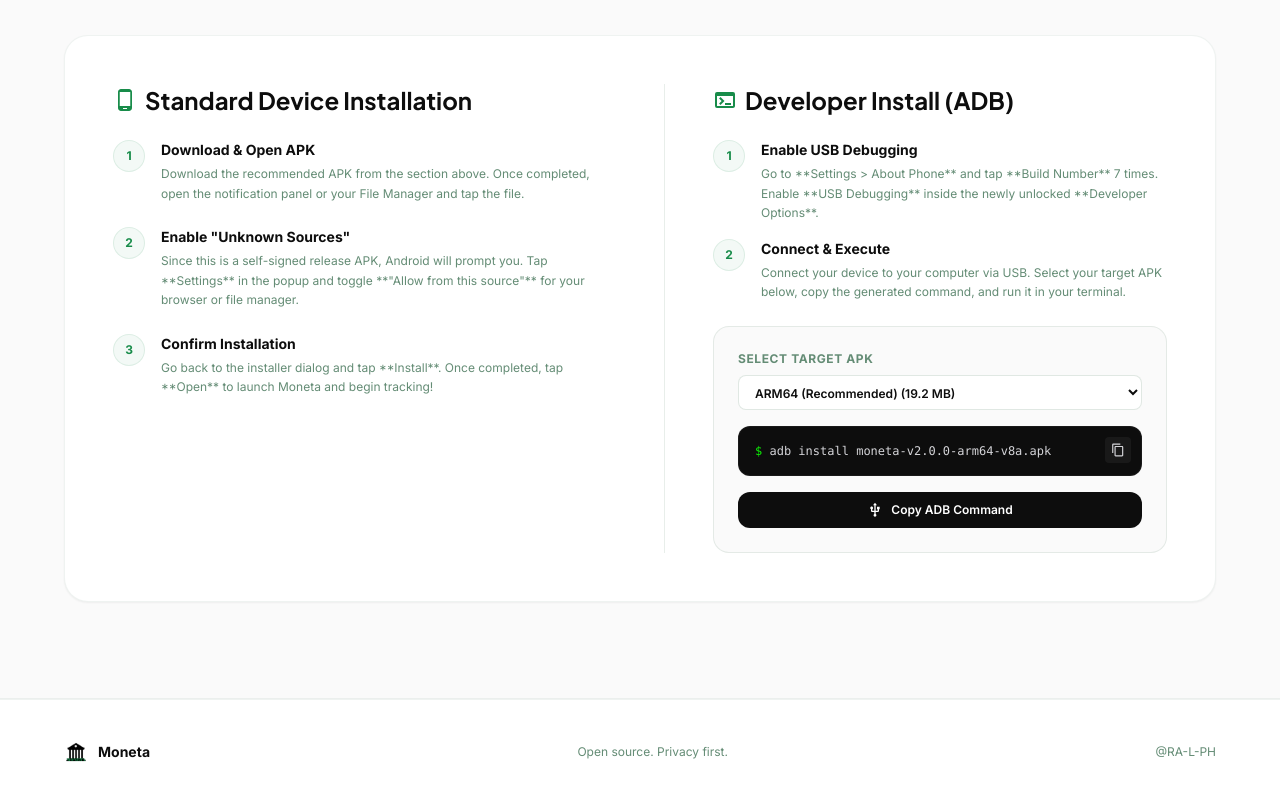
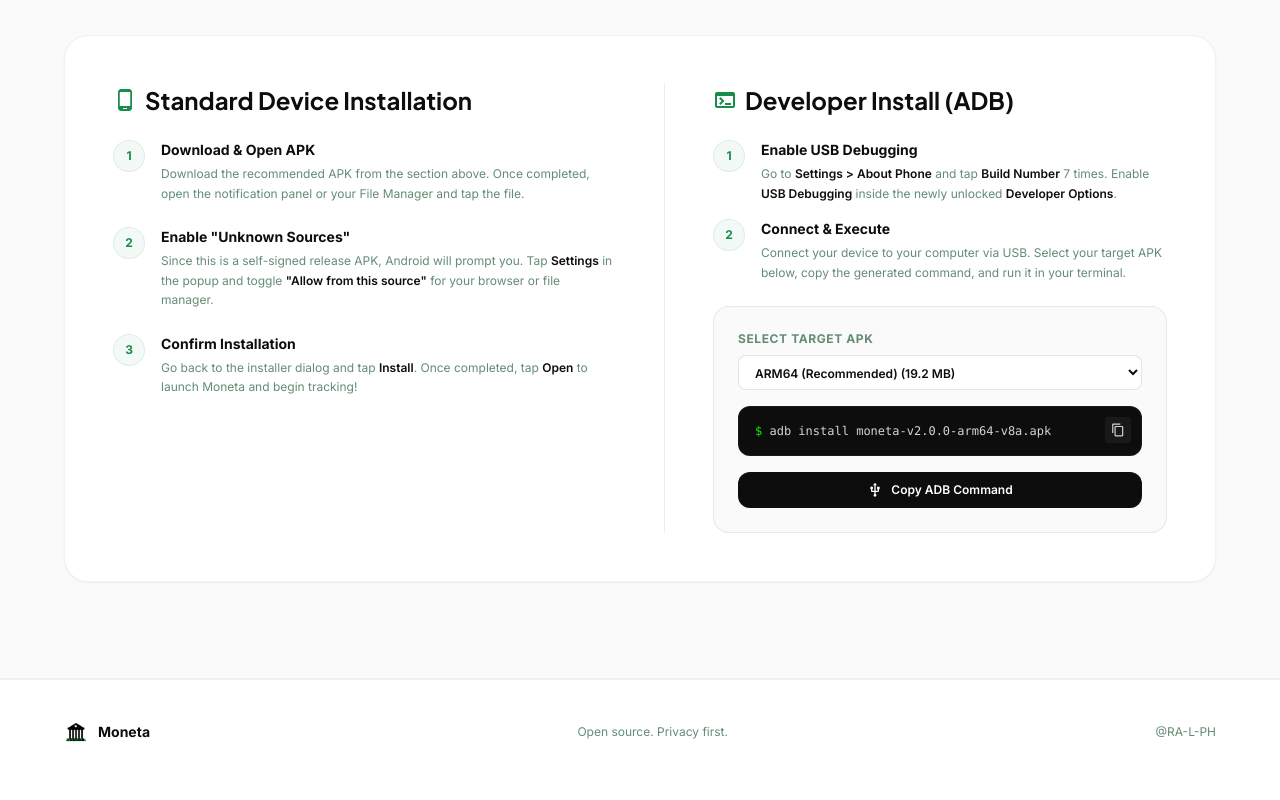
Before and after one commit to RA-L-PH/Moneta, a React (Vite) app in the folder website/: page / in a window 1280 px wide. Shown: the part 3733-4533 px from the top of the page. Built offline with nearby package versions, Linux system fonts and the light colour scheme.

Commit message:
feat: add DownloadAssistance component for Android APK variants and installation instructions

```diff
--- a/website/src/components/DownloadAssistance.tsx
+++ b/website/src/components/DownloadAssistance.tsx
@@ -127,7 +127,7 @@
                   <div>
                     <h4 className="font-bold text-ink text-sm mb-1">Enable "Unknown Sources"</h4>
                     <p className="text-xs text-green-muted leading-relaxed">
-                      Since this is a self-signed release APK, Android will prompt you. Tap **Settings** in the popup and toggle **"Allow from this source"** for your browser or file manager.
+                      Since this is a self-signed release APK, Android will prompt you. Tap <strong className="font-semibold text-ink">Settings</strong> in the popup and toggle <strong className="font-semibold text-ink">"Allow from this source"</strong> for your browser or file manager.
                     </p>
                   </div>
                 </div>
@@ -139,7 +139,7 @@
                   <div>
                     <h4 className="font-bold text-ink text-sm mb-1">Confirm Installation</h4>
                     <p className="text-xs text-green-muted leading-relaxed">
-                      Go back to the installer dialog and tap **Install**. Once completed, tap **Open** to launch Moneta and begin tracking!
+                      Go back to the installer dialog and tap <strong className="font-semibold text-ink">Install</strong>. Once completed, tap <strong className="font-semibold text-ink">Open</strong> to launch Moneta and begin tracking!
                     </p>
                   </div>
                 </div>
@@ -161,7 +161,7 @@
                   <div>
                     <h4 className="font-bold text-ink text-sm mb-1">Enable USB Debugging</h4>
                     <p className="text-xs text-green-muted leading-relaxed">
-                      Go to **Settings &gt; About Phone** and tap **Build Number** 7 times. Enable **USB Debugging** inside the newly unlocked **Developer Options**.
+                      Go to <strong className="font-semibold text-ink">Settings &gt; About Phone</strong> and tap <strong className="font-semibold text-ink">Build Number</strong> 7 times. Enable <strong className="font-semibold text-ink">USB Debugging</strong> inside the newly unlocked <strong className="font-semibold text-ink">Developer Options</strong>.
                     </p>
                   </div>
                 </div>
```
